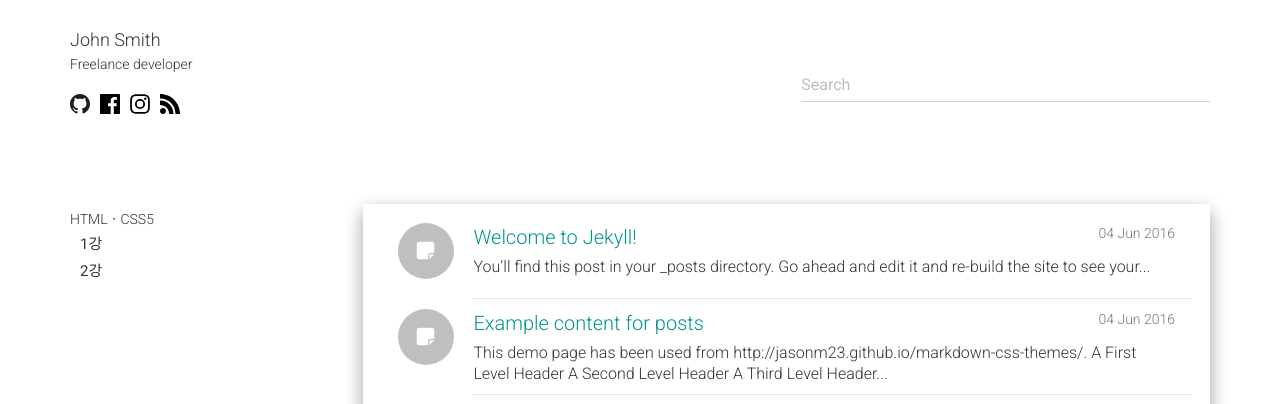
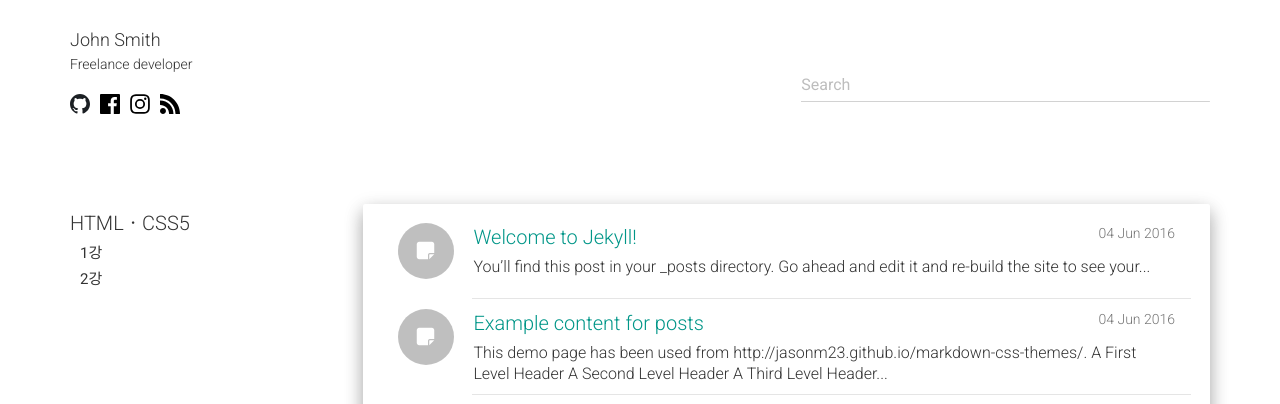
Before and after one commit to alalstjr/promote.github.io, a Jekyll site: the page built from index.html, in a window 1280 px wide. Shown: the top 404 px of the page. Built offline with Jekyll 4.4.1, drawn with Linux system fonts in a browser that asks for light colours; nearby versions of some CDN libraries; the list of posts is cut into pages by our own code.

Commit message:
Update header.css

```diff
--- a/static/css/header.css
+++ b/static/css/header.css
@@ -5,3 +5,6 @@
 .social-icons .header-links li:first-child {padding-left:0;}
 .social-icons .header-links li a {width: 20px;display: block;}
 .social-icons .header-links li a img {width:100%;}
+
+.menu-ul {width:100%;}
+.menu ul li {font-size:20px;}
```
